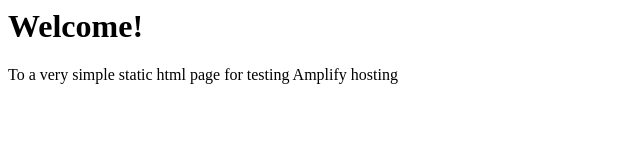
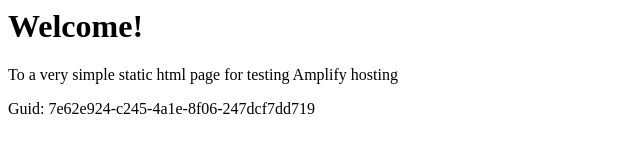
Before and after one commit to aws-aemilia-pdx/Github-PR-Commit-Integration-Test-DoNotTouch-Gith-OKSLNVO2-v1-gamma-us-west-2, a website: page src/index.html in a window 1280 px wide. Shown: the whole page, without its empty margins (0-640 px from the left). Drawn offline with Linux system fonts and the light colour scheme.

Commit message:
commit from integ tests

```diff
--- a/src/index.html
+++ b/src/index.html
@@ -1,3 +1,5 @@
+
+
 <html lang="en">
 
 <head>
@@ -10,6 +12,6 @@
 <body>
     <h1>Welcome!</h1>
     <p>To a very simple static html page for testing Amplify hosting</p>
-</body>
+    <p>Guid: 7e62e924-c245-4a1e-8f06-247dcf7dd719</p></body>
 
 </html>
```
